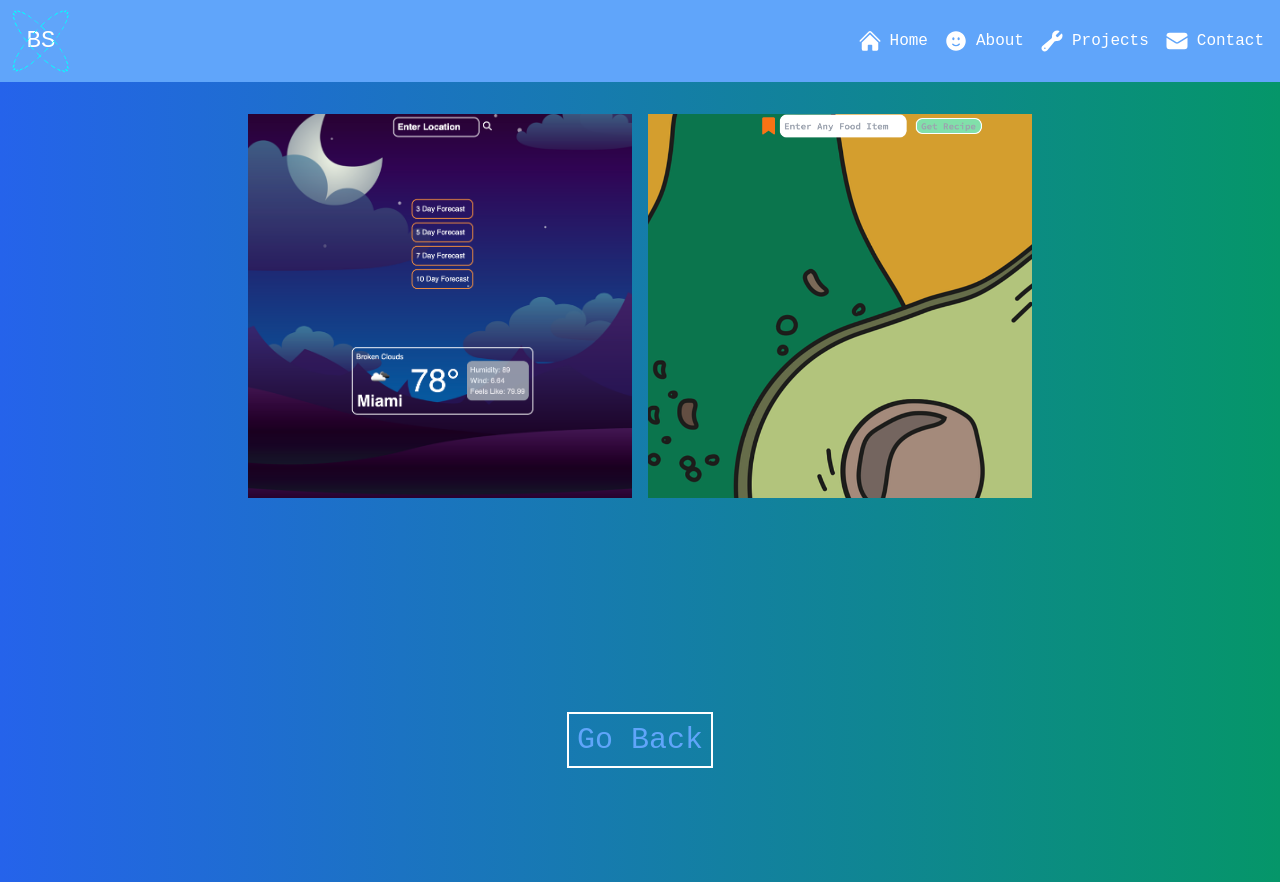
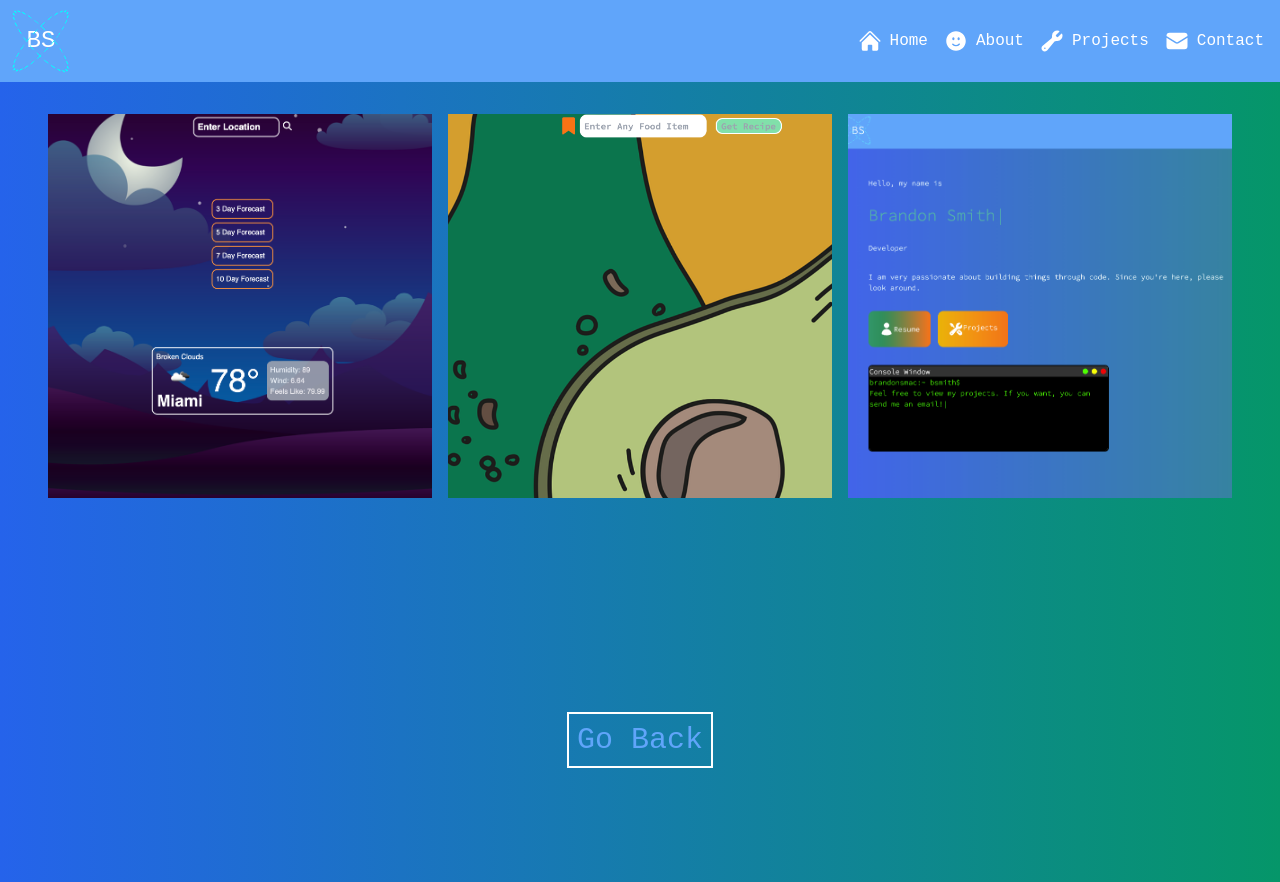
Before and after one commit to rach1873/react-portfolio, a React (Create React App) app: page /projects/react in a window 1280 px wide. Built offline with nearby package versions, Linux system fonts and the light colour scheme.

Commit message:
adding portfolio

```diff
--- a/src/Links/Rproject.jsx
+++ b/src/Links/Rproject.jsx
@@ -19,6 +19,14 @@ const projects = [
     link: "https://recipe-app-htmlcssjs.netlify.app",
     img: "bg-recipeapp",
     git: "",
+  },
+  {
+    title: "Portfolio",
+    tech: "React, Tailwindcss Nodejs",
+    description: "Portfolio",
+    link: "https://react-portfolio-two-eosin.vercel.app",
+    img: "bg-portfolio",
+    git: "https://github.com/rach1873/react-portfolio",
   },
 ];
 
--- a/tailwind.config.js
+++ b/tailwind.config.js
@@ -46,7 +46,9 @@ module.exports = {
         'recipeapp': "url('../src/images/projectimg/recipeapp.png')",
         'jokeapp': "url('../src/images/projectimg/jokeapp.png')",
         'night': "url('../src/images/night.jpg')",
-        'forest': "url('../src/images/forest.png')"
+        'forest': "url('../src/images/forest.png')",
+        'portfolio': "url('../src/images/projectimg/portfolio.png')",
+
       }
 
     },
```
Also changed, not shown: src/images/projectimg/portfolio.png (added).
